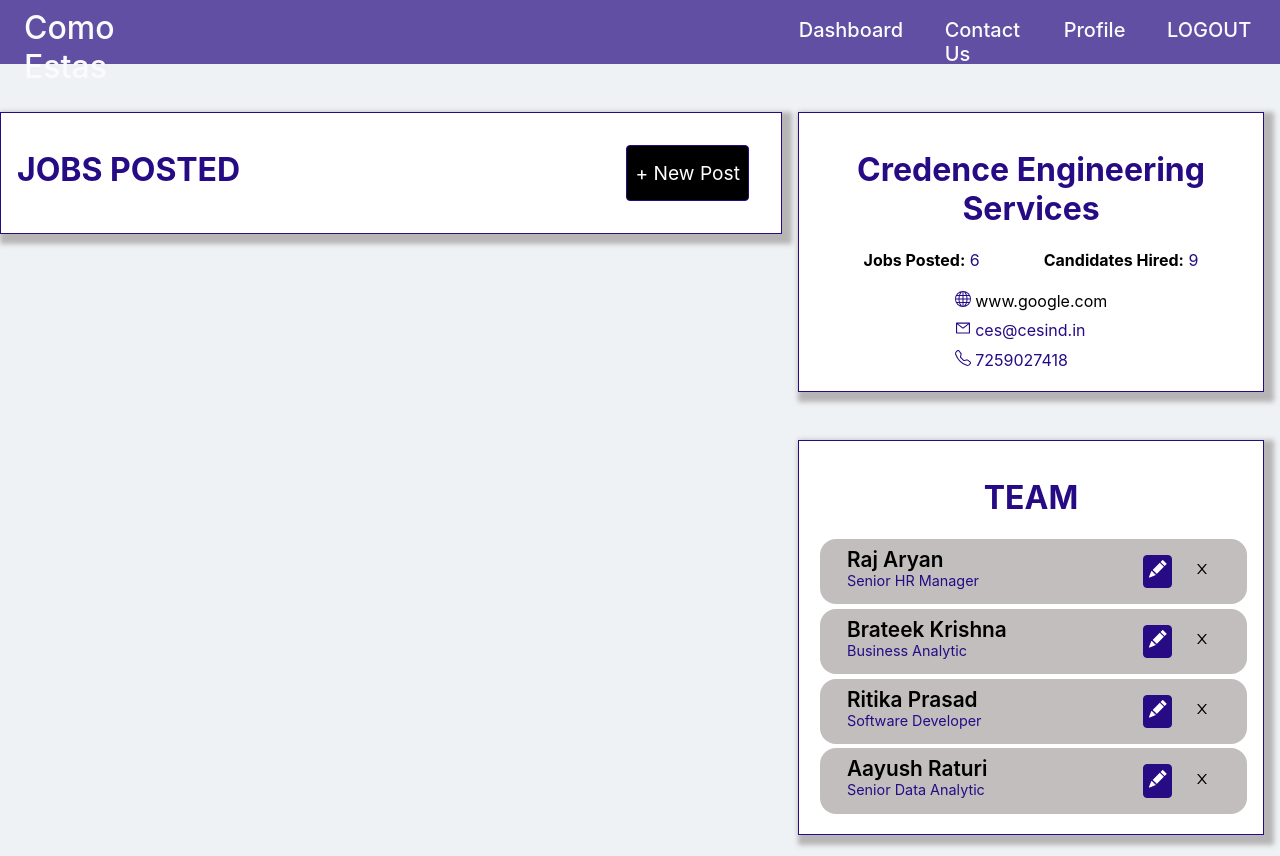
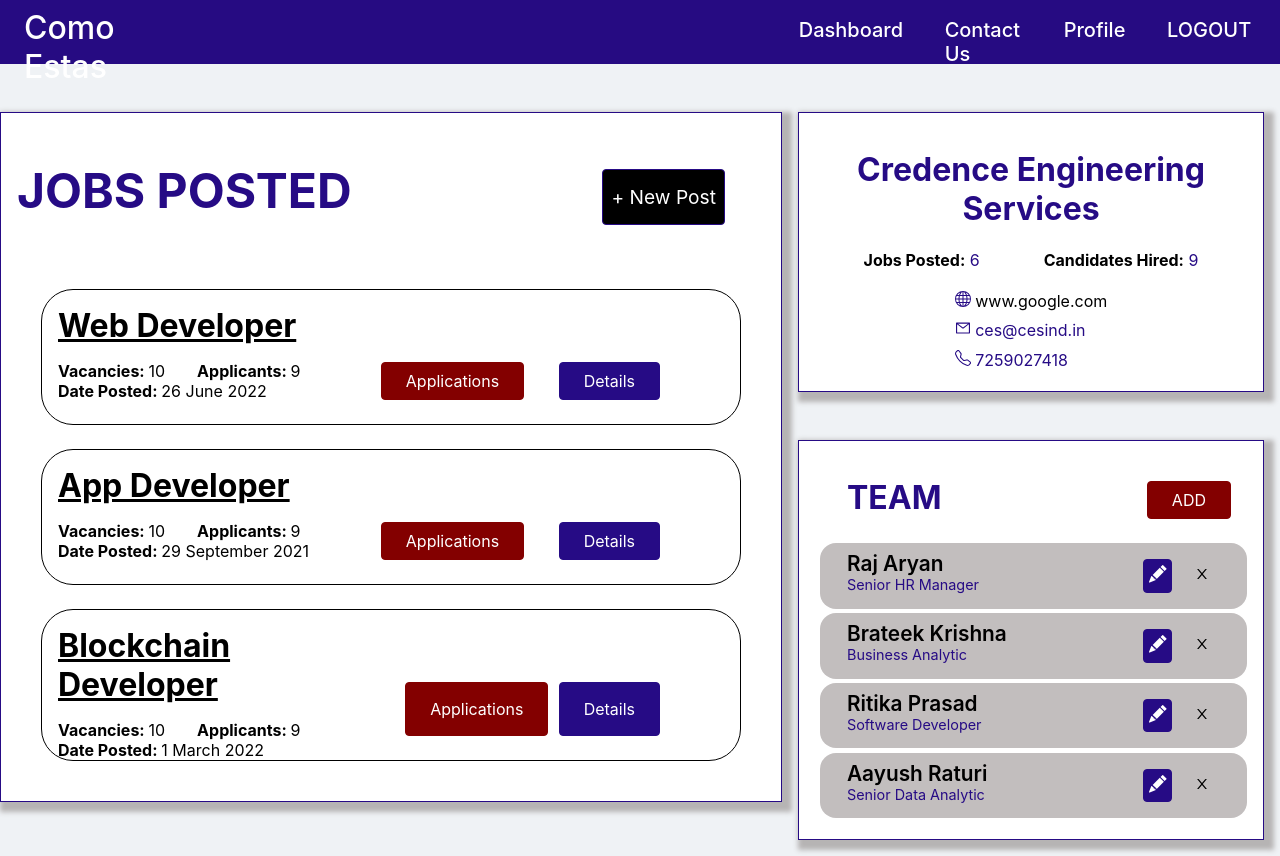
Before and after one commit to Alphaviper7769/Como-estas, a React (Create React App) app in the folder frontend/: page /dashboard in a window 1280 px wide. Built offline with nearby package versions, Linux system fonts and the light colour scheme.

Commit message:
Employer Dashboard and Loading Spinner complete

```diff
--- a/frontend/src/App.js
+++ b/frontend/src/App.js
@@ -14,6 +14,7 @@
 import { SignupEmp } from './pages/employer/SignupEmp';
 import { SignupSeeker } from './pages/employee/SignupSeeker';
 import { Dashboard } from './pages/employer/Dashboard';
+import { SeekerDashboard } from './pages/employee/Dashboard';
 
 function App() {
   // Context API
--- a/frontend/src/components/utils/Backdrop.css
+++ b/frontend/src/components/utils/Backdrop.css
@@ -7,3 +7,7 @@
   background: rgba(0, 0, 0, 0.75);
   z-index: 10;
 }
+
+.transparent {
+  background: rgba(0, 0, 0, 0.404);
+}
--- a/frontend/src/components/utils/Backdrop.js
+++ b/frontend/src/components/utils/Backdrop.js
@@ -5,7 +5,7 @@
 
 const Backdrop = props => {
   return ReactDOM.createPortal(
-    <div className="backdrop" onClick={props.onClick}></div>,
+    <div className={`backdrop ${props.transparent && 'transparent'}`} onClick={props.onClick}></div>,
     document.getElementById('backdrop-hook')
   );
 };
--- a/frontend/src/components/utils/Navbar.css
+++ b/frontend/src/components/utils/Navbar.css
@@ -6,7 +6,7 @@
     color: white;
     display: flex;
     flex-direction: row;
-    opacity: 0.7;
+    opacity: 1;
     padding: 0.5rem;
     z-index: 5;
 }
--- /dev/null
+++ b/frontend/src/pages/employee/Dashboard.js
@@ -0,0 +1,16 @@
+import React from 'react';
+import './Dashboard.css';
+
+import Card from '../../components/utils/Card';
+import Button from '../../components/utils/Button';
+import Modal from '../../components/utils/Modal';
+
+export const SeekerDashboard = props => {
+    return (
+        <div className='skr-dashboard-container'>
+            <Card size='large' elevation='complete'>
+
+            </Card>
+        </div>
+    );
+};
--- a/frontend/src/pages/employer/Dashboard.css
+++ b/frontend/src/pages/employer/Dashboard.css
@@ -87,11 +87,66 @@
 }
 
 .emp-dashboard-post-h1 {
-
+    font-size: 3rem;
 }
 
 .emp-dashboard-post-button {
     height: 3.5rem;
     padding: 0.5rem;
+    margin: 2.5rem;
+}
+
+.emp-job-post {
+    color: black;
+    text-align: left;
+}
+
+.emp-job-post h3 {
+    position: relative;
+    width: 100%;
+    text-decoration: underline;
+    font-size: 2rem;
+    padding: 0rem;
     margin: 1rem;
 }
+
+.emp-job-post section {
+    display: inline;
+    margin: 1rem;
+}
+
+.emp-job-post p {
+    margin: 0rem;
+    margin-left: 1rem;
+}
+
+.emp-job-div {
+    display: flex;
+    flex-direction: row;
+    border: black solid 1.8px;
+    margin: 1.5rem;
+    border-radius: 2rem;
+    justify-content: space-between;
+}
+
+.emp-job-post-button {
+    padding-top: 3rem;
+    margin: 1.5rem;
+    width: 40%;
+    margin-right: 5rem;
+    display: flex;
+    justify-content: space-between;
+}
+
+.emp-dashboard-right-team-head {
+    display: flex;
+    flex-direction: row;
+    margin-left: 2rem;
+    margin-right: 1rem;
+    justify-content: space-between;
+    height: fit-content;
+}
+
+.emp-dashboard-right-team-head span {
+    margin-top: 1.5rem;
+}
--- a/frontend/src/pages/employer/Dashboard.js
+++ b/frontend/src/pages/employer/Dashboard.js
@@ -37,26 +37,56 @@
     }
 ];
 
+const jobs = [
+    {
+        post: 'Web Developer',
+        vacancies: 10,
+        applicants: 9,
+        date: '26 June 2022'
+    },
+    {
+        post: 'App Developer',
+        vacancies: 10,
+        applicants: 9,
+        date: '29 September 2021'
+    },
+    {
+        post: 'Blockchain Developer',
+        vacancies: 10,
+        applicants: 9,
+        date: '1 March 2022'
+    }
+];
+
 export const Dashboard = props => {
     const [show, setShow] = useState(false);
-    const [chosen, setChosen] = useState({
-        name: '',
-        post: '',
-        permissions: []
-    });
+    // state to store all three data depending upon the modal that is opened
+    const [chosen, setChosen] = useState({});
+    // state to store which modal is opened
+    const [modal, setModal] = useState('');
 
-    const onClickHandler = t => {
-        setChosen({
-            name: t.name,
-            post: t.post
-        });
-        console.log(t);
+    const onManagePermissionHandler = (team) => { // function to open modal to assign permissions to employees
+        setChosen(team);
+        console.log(team);
+        setModal('TEAM');
+        setShow(true);
+    };
+
+    const onOpenPostDetail = (job) => { // function to open modal to edit and delete details of a post
+        setChosen(job);
+        setModal('DETAILS')
+        setShow(true);
+    };
+
+    const onOpenApplication = (application) => { // function to open modal to show all the applications for a particular opening
+        setChosen(application);
+        setModal('APPLICATIONS')
         setShow(true);
     };
 
     return (
         <>
-            <Modal show={show} header={chosen.name} onCancel={() => setShow(false)}>
+            <Modal show={show} header={modal === 'TEAM' ? chosen.name : chosen.post} onCancel={() => setShow(false)}>
 
             </Modal>
             <div className='emp-dashboard-container'>
@@ -65,6 +95,22 @@
                         <h1 className='emp-dashboard-post-h1'>JOBS POSTED</h1>
                         <Button inverse size='medium' className='emp-dashboard-post-button'>+ New Post</Button>
                     </div>
+                    {jobs.map((job, index) => {
+                        return (
+                            <div className='emp-job-div' key={index}>
+                                <div className='emp-job-post'>
+                                    <h3>{job.post}</h3>
+                                    <section><b>Vacancies: </b>{job.vacancies}</section>
+                                    <section><b>Applicants: </b>{job.applicants}</section>
+                                    <p><b>Date Posted: </b>{job.date}</p>
+                                </div>
+                                <div className='emp-job-post-button'>
+                                    <Button danger onClick={() => onOpenApplication(job)}>Applications</Button>
+                                    <Button onClick={() => onOpenPostDetail(job)}>Details</Button>
+                                </div>
+                            </div>
+                        );
+                    })}
                 </Card>
                 <div className='emp-dashboard-right'>
                     <Card elevation='complete' size='medium' bgcolor='white' className="emp-dashboard-card">
@@ -77,7 +123,10 @@
                         </div>
                     </Card>
                     <Card elevation='complete' size='medium' bgcolor='white' className="emp-dashboard-card">
-                        <h1 className='emp-dashboard-right-h1'>TEAM</h1>
+                        <div className='emp-dashboard-right-team-head'>
+                            <h1 className='emp-dashboard-right-h1'>TEAM</h1>
+                            <span><Button danger>ADD</Button></span>
+                        </div>
                         {team.map((t, index) => {
                             return (
                                 <div className='team-div' key={index}>
@@ -86,7 +135,7 @@
                                         <p className='team-detail'>{t.post}</p>
                                     </div>
                                     <div className='team-button'>
-                                        <Button key={index} title="Manage Permissions" size="square" onClick={() => onClickHandler(t)}><BsPencilFill /></Button>
+                                        <Button title="Manage Permissions" size="square" onClick={() => onManagePermissionHandler(t)}><BsPencilFill /></Button>
                                         <Button transform='cross'><AiOutlineClose /></Button>
                                     </div>
                                 </div>
```
Also changed, not shown: frontend/src/components/utils/LoadingSpinner.css (added, +86 -0 lines), frontend/src/components/utils/LoadingSpinner.js (added, +29 -0 lines), frontend/src/pages/employee/Dashboard.css (added).
